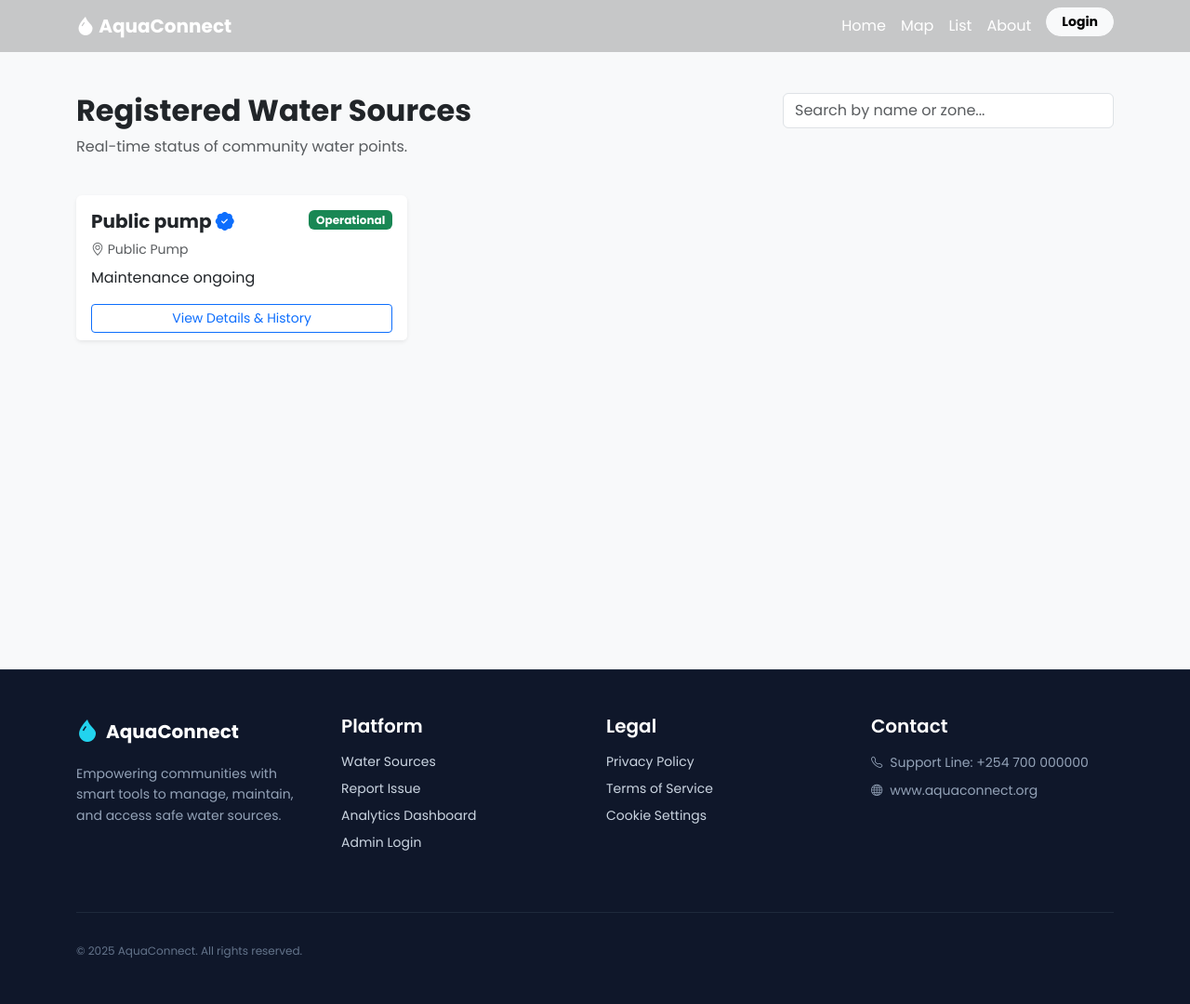
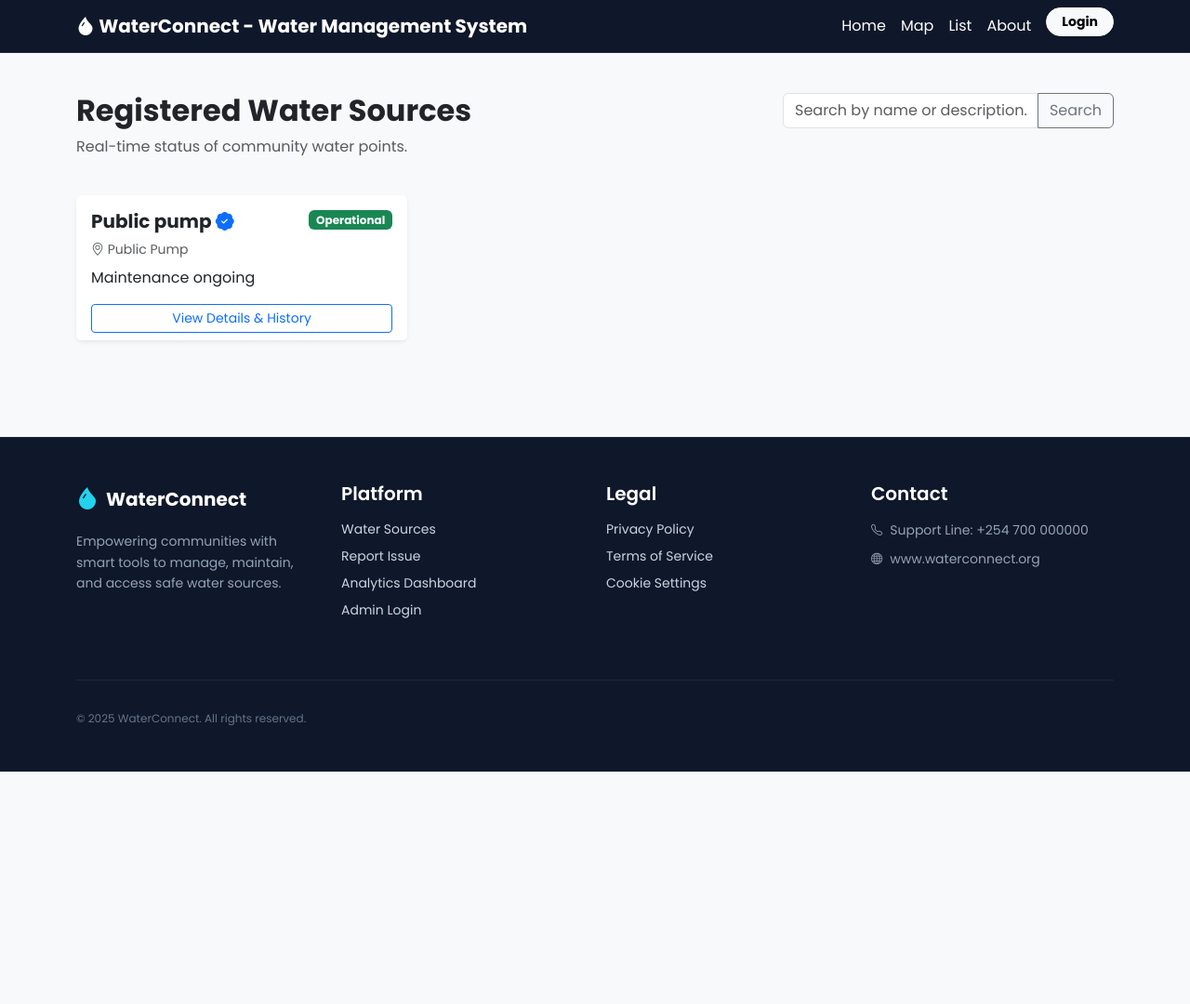
Before and after one commit to MorganWambulwa/Water-Management-System, a Django app: page /sources/ in a window 1280 px wide. Shown: the whole page at 93% size. After the commit the page ends 830 px from the top, so only its background shows below. Run offline with Django 5.2, Linux system fonts and the light colour scheme; data comes from the database, SQL or seed files in the repository; both versions use the stored data as it was after the commit.

Commit message:
Updated my app name to WaterConnect

```diff
--- a/manage.py
+++ b/manage.py
@@ -6,7 +6,7 @@ import sys
 
 def main():
     """Run administrative tasks."""
-    os.environ.setdefault('DJANGO_SETTINGS_MODULE', 'aquaconnect.settings')
+    os.environ.setdefault('DJANGO_SETTINGS_MODULE', 'waterconnect.settings')
     try:
         from django.core.management import execute_from_command_line
     except ImportError as exc:
--- /dev/null
+++ b/static/waterapp/js/forms.js
@@ -0,0 +1,10 @@
+document.addEventListener('DOMContentLoaded', function () {
+    const numberInputs = document.querySelectorAll('input[type="number"].no-spinners');
+    numberInputs.forEach(input => {
+        input.addEventListener('keydown', (event) => {
+            if (event.key === '-' || event.key === 'e') {
+                event.preventDefault();
+            }
+        });
+    });
+});
--- a/templates/waterapp/about.html
+++ b/templates/waterapp/about.html
@@ -3,7 +3,7 @@
 {% block content %}
 <div class="bg-primary text-white py-5 mb-5" style="background: linear-gradient(rgba(0, 50, 120, 0.9), rgba(0, 90, 180, 0.8));">
     <div class="container py-5 text-center">
-        <h1 class="display-4 fw-bold">About AquaConnect</h1>
+        <h1 class="display-4 fw-bold">About WaterConnect</h1>
         <p class="lead mb-0">Ensuring clean water access through technology and community.</p>
     </div>
 </div>
@@ -13,7 +13,7 @@
         <div class="col-lg-6">
             <h2 class="fw-bold mb-3">Our Mission</h2>
             <p class="text-muted lead">
-                AquaConnect is designed to bridge the gap between communities and water service providers.
+                WaterConnect is designed to bridge the gap between communities and water service providers.
                 We believe that access to clean water is a fundamental human right.
             </p>
             <p>
--- a/templates/waterapp/base.html
+++ b/templates/waterapp/base.html
@@ -4,77 +4,18 @@
 <head>
     <meta charset="UTF-8">
     <meta name="viewport" content="width=device-width, initial-scale=1.0">
-    <title>AquaConnect - Smart Water Management</title>
+    <title>WaterConnect - Smart Water Management System</title>
     <link href="https://cdn.jsdelivr.net/npm/bootstrap@5.3.0/dist/css/bootstrap.min.css" rel="stylesheet">
     <link href="https://fonts.googleapis.com/css2?family=Poppins:wght@300;400;600;700&display=swap" rel="stylesheet">
     <link rel="stylesheet" href="https://cdn.jsdelivr.net/npm/bootstrap-icons@1.11.0/font/bootstrap-icons.css">
     <link rel="stylesheet" href="{% static 'waterapp/css/main.css' %}">
-
-    <style>
-        /* Base Styles included directly to ensure load */
-        body {
-            font-family: 'Poppins', sans-serif;
-            background-color: #f8f9fa;
-        }
-
-        /* The Hero Section with the Blue Overlay */
-        .hero-section {
-            background: linear-gradient(rgba(0, 50, 120, 0.85), rgba(0, 90, 180, 0.7)),
-                        url('https://images.unsplash.com/photo-1581093588402-48590e8d3568?q=80&w=2000&auto=format&fit=crop');
-            background-size: cover;
-            background-position: center;
-            color: white;
-            min-height: 85vh;
-            position: relative;
-            padding-top: 80px;
-        }
-
-        /* Glassmorphism Card */
-        .glass-card {
-            background: rgba(255, 255, 255, 0.15);
-            backdrop-filter: blur(10px);
-            border: 1px solid rgba(255, 255, 255, 0.2);
-            border-radius: 15px;
-            color: white;
-        }
-
-        /* Custom Buttons */
-        .btn-danger-custom {
-            background-color: #ff4757;
-            border: none;
-            padding: 12px 30px;
-            font-weight: 600;
-        }
-        .btn-outline-custom {
-            border: 1px solid rgba(255,255,255,0.6);
-            color: white;
-            padding: 12px 30px;
-            font-weight: 600;
-        }
-        .btn-outline-custom:hover {
-            background-color: white;
-            color: #0056b3;
-        }
-
-        /* Stats Cards */
-        .stats-card {
-            background: white;
-            border-radius: 12px;
-            box-shadow: 0 10px 30px rgba(0,0,0,0.08);
-            border: none;
-            transition: transform 0.2s;
-        }
-        .stats-card:hover {
-            transform: translateY(-5px);
-        }
-    </style>
 </head>
 <body>
 
-    <nav class="navbar navbar-expand-lg navbar-dark fixed-top" style="background: rgba(0,0,0,0.2);">
+    <nav class="navbar navbar-expand-lg navbar-dark fixed-top" style="background-color: #0f172a; border-bottom: 1px solid #1e293b;">
         <div class="container">
             <a class="navbar-brand fw-bold" href="{% url 'index' %}">
-                <i class="bi bi-droplet-fill"></i> AquaConnect
+                <i class="bi bi-droplet-fill"></i> WaterConnect - Water Management System
             </a>
             <div class="collapse navbar-collapse justify-content-end">
                 <ul class="navbar-nav">
@@ -105,12 +46,13 @@
         </div>
     </nav>
 
-    <div style="min-height: 80vh;">
+    <div class="min-vh-80">
         {% block content %}{% endblock %}
     </div>
 
     {% include 'waterapp/footer.html' %}
 
     <script src="https://cdn.jsdelivr.net/npm/bootstrap@5.3.0/dist/js/bootstrap.bundle.min.js"></script>
+    <script src="{% static 'waterapp/js/forms.js' %}"></script>
 </body>
 </html>
--- a/templates/waterapp/footer.html
+++ b/templates/waterapp/footer.html
@@ -6,7 +6,7 @@
             <div class="col-lg-3 col-md-6">
                 <div class="d-flex align-items-center gap-2 mb-3">
                     <i class="bi bi-droplet-fill fs-4" style="color: #22d3ee;"></i>
-                    <span class="footer-brand">AquaConnect</span>
+                    <span class="footer-brand">WaterConnect</span>
                 </div>
                 <p class="footer-text">
                     Empowering communities with smart tools to manage, maintain, and access safe water sources.
@@ -43,14 +43,14 @@
                         <i class="bi bi-telephone small"></i> Support Line: +254 700 000000
                     </li>
                     <li class="d-flex align-items-center gap-2">
-                        <i class="bi bi-globe small"></i> www.aquaconnect.org
+                        <i class="bi bi-globe small"></i> www.waterconnect.org
                     </li>
                 </ul>
             </div>
         </div>
 
         <div class="footer-bottom d-flex flex-column flex-md-row justify-content-between align-items-center gap-3">
-            <p class="mb-0">© 2025 AquaConnect. All rights reserved.</p>
+            <p class="mb-0">© 2025 WaterConnect. All rights reserved.</p>
             <!-- <p class="mb-0">Web Development Cohort 5 Project</p> -->
         </div>
     </div>
--- a/templates/waterapp/index.html
+++ b/templates/waterapp/index.html
@@ -11,7 +11,7 @@
                 </div>
                 <h1 class="display-3 fw-bold mb-3">Smart Water Management <br> For Every Community</h1>
                 <p class="lead mb-4" style="opacity: 0.9;">
-                    AquaConnect ensures functional, safe, and well-maintained water sources
+                    WaterConnect ensures functional, safe, and well-maintained water sources
                     using real-time data and community reporting.
                 </p>
 
--- a/templates/waterapp/water_source_detail.html
+++ b/templates/waterapp/water_source_detail.html
@@ -54,6 +54,7 @@
                     <div class="d-grid gap-2">
                         <a href="{% url 'water_source_update' source.pk %}" class="btn btn-outline-secondary">Edit Source Details</a>
                         <a href="{% url 'repair_log_create' source.pk %}" class="btn btn-primary">Log Maintenance</a>
+                        <a href="{% url 'water_source_delete' source.pk %}" class="btn btn-outline-danger">Delete Source</a>
                     </div>
                 </div>
             </div>
--- a/templates/waterapp/water_source_list.html
+++ b/templates/waterapp/water_source_list.html
@@ -8,7 +8,12 @@
             <p class="text-muted">Real-time status of community water points.</p>
         </div>
         <div class="col-md-4 text-end">
-            <input type="text" class="form-control" placeholder="Search by name or zone...">
+            <form method="get" action="{% url 'water_source_list' %}">
+                <div class="input-group">
+                    <input type="text" name="q" class="form-control" placeholder="Search by name or description..." value="{{ request.GET.q }}">
+                    <button class="btn btn-outline-secondary" type="submit">Search</button>
+                </div>
+            </form>
         </div>
     </div>
 
--- a/waterapp/urls.py
+++ b/waterapp/urls.py
@@ -18,6 +18,7 @@ urlpatterns = [
     path('sources/<int:pk>/', views.water_source_detail, name='water_source_detail'),
     path('sources/add/', views.water_source_create_update, name='water_source_create'),
     path('sources/edit/<int:pk>/', views.water_source_create_update, name='water_source_update'),
+    path('sources/delete/<int:pk>/', views.water_source_delete, name='water_source_delete'),
 
     # --- Issues & Repairs ---
     path('report/new/', views.issue_report_create, name='issue_report_create'),
--- a/waterapp/views.py
+++ b/waterapp/views.py
@@ -7,7 +7,7 @@ from .forms import IssueReportForm, WaterSourceForm, RepairLogForm
 
 def index(request):
     """
-    Landing page: Renders the exact 'AquaConnect' dashboard shown in the screenshot.
+    Landing page: Renders the exact 'WaterConnect' dashboard shown in the screenshot.
     """
     # 1. The 3 main stats cards
     total_sources = WaterSource.objects.count()
@@ -28,17 +28,23 @@ def index(request):
 
 def water_source_list(request):
     """List of all water sources for public viewing."""
-    # Fixed: Changed 'reports' to 'issues' to match related_name in models.py
-    sources = WaterSource.objects.all().annotate(
+    sources = WaterSource.objects.all()
+    query = request.GET.get('q')
+    if query:
+        sources = sources.filter(
+            Q(name__icontains=query) |
+            Q(description__icontains=query)
+        )
+
+    sources = sources.annotate(
         num_open_issues=Count('issues', filter=Q(issues__is_resolved=False))
     )
     return render(request, 'waterapp/water_source_list.html', {'sources': sources})
 
 def water_source_detail(request, pk):
     """Detailed view of a single water source."""
-    source = get_object_or_404(WaterSource, pk=pk)
-    # Fixed: Changed related_name access to match model
-    open_issues = source.issues.filter(is_resolved=False)
+    source = get_object_or_404(WaterSource.objects.prefetch_related('issues', 'repairs'), pk=pk)
+    open_issues = [issue for issue in source.issues.all() if not issue.is_resolved]
     repair_history = source.repairs.all()
 
     context = {
@@ -122,6 +128,15 @@ def water_source_create_update(request, pk=None):
     return render(request, 'waterapp/water_source_form.html', {'form': form, 'source': source})
 
 @login_required
+def water_source_delete(request, pk):
+    """Deletes a water source after confirmation."""
+    source = get_object_or_404(WaterSource, pk=pk)
+    if request.method == 'POST':
+        source.delete()
+        return redirect('water_source_list')
+    return render(request, 'waterapp/water_source_confirm_delete.html', {'source': source})
+
+@login_required
 def repair_log_create(request, source_pk):
     """Allows a technician to log a repair."""
     source = get_object_or_404(WaterSource, pk=source_pk)
@@ -172,7 +187,3 @@ def about(request):
 def water_source_map(request):
     """Renders the map page."""
     return render(request, 'waterapp/water_source_map.html')
-
-def water_source_map(request):
-    """Renders the HTML page that contains the map."""
-    return render(request, 'waterapp/water_source_map.html')
--- a/aquaconnect/asgi.py
+++ b/waterconnect/asgi.py
@@ -1,5 +1,5 @@
 """
-ASGI config for aquaconnect project.
+ASGI config for waterconnect project.
 
 It exposes the ASGI callable as a module-level variable named ``application``.
 
@@ -11,6 +11,6 @@ import os
 
 from django.core.asgi import get_asgi_application
 
-os.environ.setdefault('DJANGO_SETTINGS_MODULE', 'aquaconnect.settings')
+os.environ.setdefault('DJANGO_SETTINGS_MODULE', 'waterconnect.settings')
 
 application = get_asgi_application()
--- a/aquaconnect/urls.py
+++ b/waterconnect/urls.py
@@ -1,5 +1,5 @@
 """
-URL configuration for aquaconnect project.
+URL configuration for waterconnect project.
 
 The `urlpatterns` list routes URLs to views. For more information please see:
     https://docs.djangoproject.com/en/5.2/topics/http/urls/
--- a/aquaconnect/wsgi.py
+++ b/waterconnect/wsgi.py
@@ -1,5 +1,5 @@
 """
-WSGI config for aquaconnect project.
+WSGI config for waterconnect project.
 
 It exposes the WSGI callable as a module-level variable named ``application``.
 
@@ -11,6 +11,6 @@ import os
 
 from django.core.wsgi import get_wsgi_application
 
-os.environ.setdefault('DJANGO_SETTINGS_MODULE', 'aquaconnect.settings')
+os.environ.setdefault('DJANGO_SETTINGS_MODULE', 'waterconnect.settings')
 
 application = get_wsgi_application()
```
Also changed, not shown: static/waterapp/css/main.css (+12 -0 lines), waterapp/forms.py (+1 -15 lines), waterconnect/settings.py (renamed from aquaconnect/settings.py, +23 -10 lines), db.sqlite3, static/waterapp/images/pexels-pixabay-40784.jpg (added), waterconnect/__init__.py (added), 1 other file.
